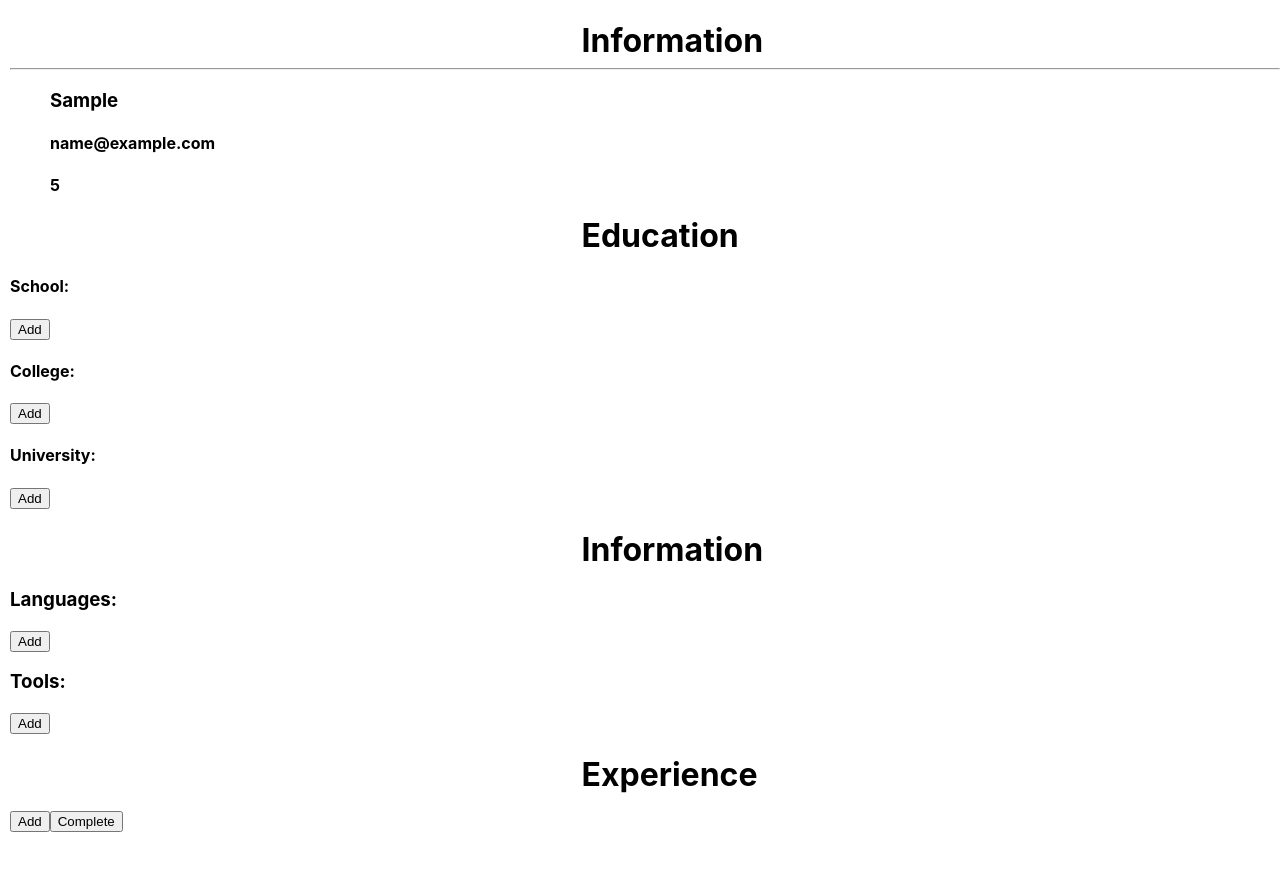
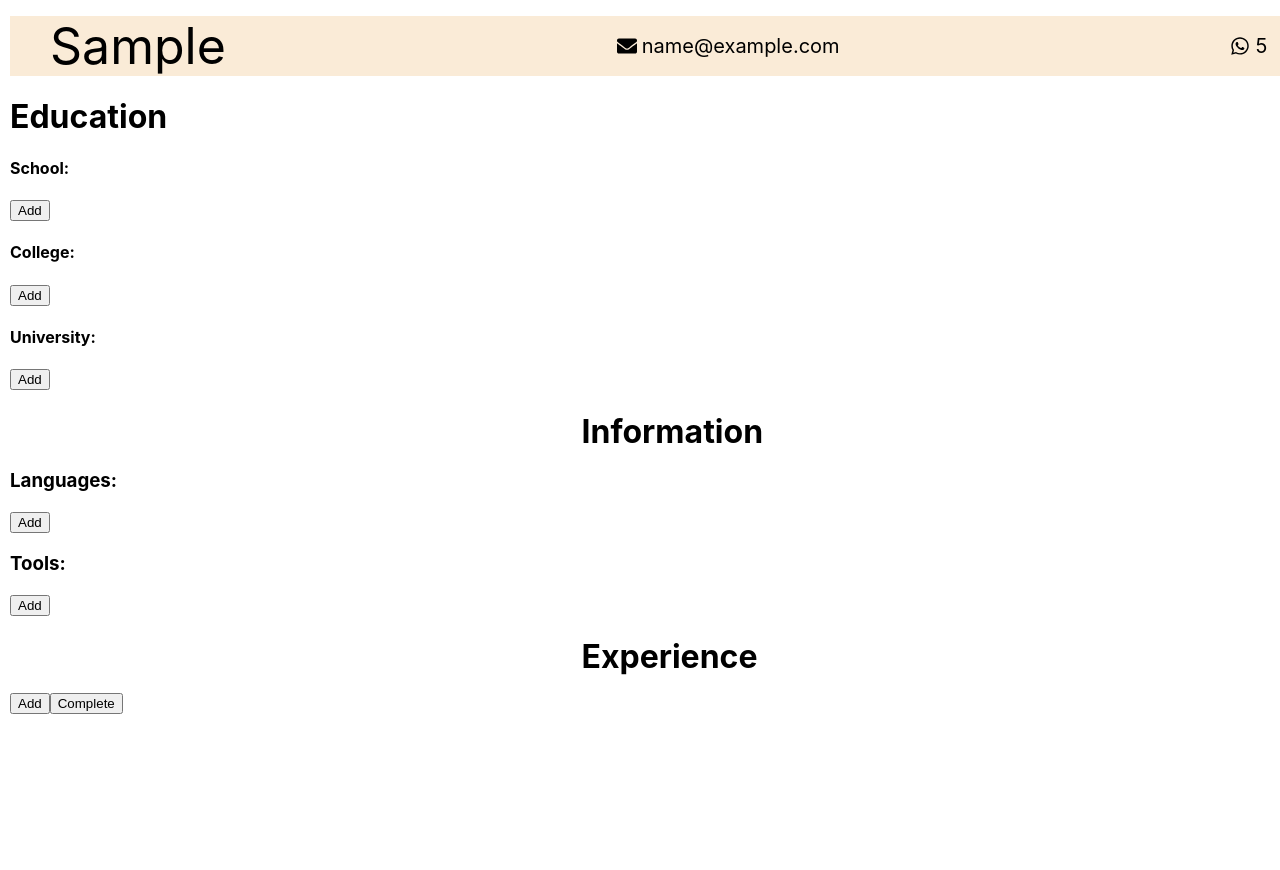
Before and after one commit to umerabdullahkhattak/cvApp, a React (Create React App) app: page / in a window 1280 px wide. Both pictures are taken after typing "Sample", "name@example.com", "5" into the empty fields and a click on the button "Submit". Shown: the top 870 px of the page. Built offline with nearby package versions, Linux system fonts and the light colour scheme.

Commit message:
Added styling for Info and added icons for email and whatsapp

```diff
--- a/package.json
+++ b/package.json
@@ -8,6 +8,7 @@
     "@testing-library/user-event": "^13.5.0",
     "react": "^18.2.0",
     "react-dom": "^18.2.0",
+    "react-icons": "^4.8.0",
     "react-scripts": "5.0.1",
     "web-vitals": "^2.1.4"
   },
--- a/src/Education.js
+++ b/src/Education.js
@@ -46,7 +46,7 @@ class Education extends Component{
     const {showschooladdbutton, showcollegeaddbutton, showuniaddbutton ,school,college,uni,showschoolInput,showcollegeInput,showuniInput,schoolInputValue,collegeInputValue,uniInputValue} = this.state;
     return(
       <div >
-        <h1 className='info'>Education</h1>
+        <h1>Education</h1>
         <div>
           <h4>School:{school}</h4>
           {showschooladdbutton ? (<>{showschoolInput ? (
--- a/src/Info.js
+++ b/src/Info.js
@@ -1,4 +1,6 @@
 import React, { Component } from 'react';
+import EmailIcon from "./emailIcon"
+import WaIcon from './whatsApp';
 
 class Info extends Component {
   constructor(props) {
@@ -71,18 +73,18 @@ class Info extends Component {
     const { items, showAddForm, newItem,email,name,cellNo,infoBits,info } = this.state;
     return (
 
+        <div className='info'>
      <div >
-     <h1 className='info'>Information</h1>
-
-     <hr/>
-     <ul className='infoList'>
+     <ul className='infolist'>
   {info.map((itemss, index) => (
     <li key={index}>
-    <div> <h3>{itemss.name}</h3> <h4>{itemss.email}</h4><h4>{itemss.cellNo}</h4></div>
-
+      <div className='infoname'>{itemss.name}</div>
+      <div className='infoemail'><EmailIcon/>{itemss.email}</div>
+      <div className='infono'><WaIcon/>{itemss.cellNo}</div>
     </li>
   ))}
 </ul>
+        </div>
      {showAddForm &&(
      <form onSubmit={this.handleSubmit} >
         <input type="text"  value={infoBits.name}  onChange={this.handleChangeName} placeholder='Name' />
--- /dev/null
+++ b/src/emailIcon.js
@@ -0,0 +1,15 @@
+import React, { Component } from 'react';
+import { FaEnvelope } from 'react-icons/fa';
+
+
+class EmailIcon extends Component {
+  render() {
+    return (
+    <div className='emailicon'>
+      <FaEnvelope/>
+    </div>
+    )
+  }
+}
+
+export default EmailIcon
--- a/src/index.css
+++ b/src/index.css
@@ -19,8 +19,52 @@ code {
   margin-left: 45%;
 }
 .info{
-  margin-bottom: 0px;
-  margin-left: 45%;
+  background-color: antiquewhite;
+  /* padding-left: 1%;*/
+  padding-right: 1%;
+  margin: 0px;
+  /* display: flex; */
+}
+.infolist{
+  list-style: none;
+  /* display: flex;
+  flex-direction: row; */
+
+}
+.infolist li {
+  display: flex;
+  flex-direction: row;
+  align-items: center;
+  justify-content: space-between;
+  margin-bottom: 10px;
+  width: 100%;
+}
+.infoname{
+  font-size: 50px;
+
+
+}
+.infoemail{
+  display: flex;
+  justify-content: center;
+  align-items: center;
+  font-size: 20px;
+}
+.emailicon{
+  height: 20px;
+  width: 20px;
+  padding-right: 5px;
+}
+.infono{
+  display: flex;
+  justify-content: center;
+  align-items: center;
+  font-size: 20px;
+}
+.noicon{
+  height: 20px;
+  width: 20px;
+  padding-right: 5px;
 }
 .education{
   margin-bottom: 0px;
--- /dev/null
+++ b/src/whatsApp.js
@@ -0,0 +1,15 @@
+import React, { Component } from 'react';
+import { FaWhatsapp } from 'react-icons/fa';
+
+
+class WaIcon extends Component {
+  render() {
+    return (
+    <div className='noicon'>
+      <FaWhatsapp/>
+    </div>
+    )
+  }
+}
+
+export default WaIcon
```
Also changed, not shown: 1 other file (tests, documents, lock files or other folders). Lines whose indentation alone changed are shown as unchanged.
